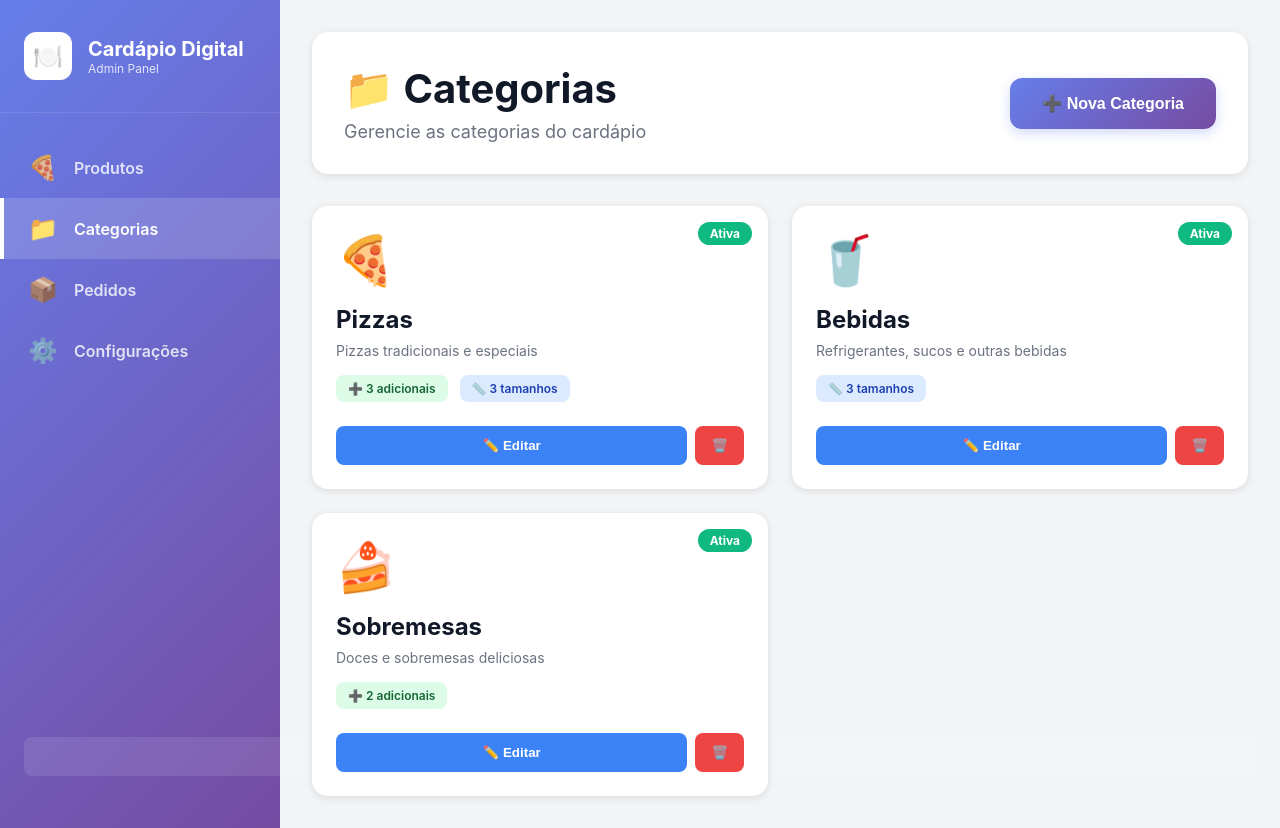
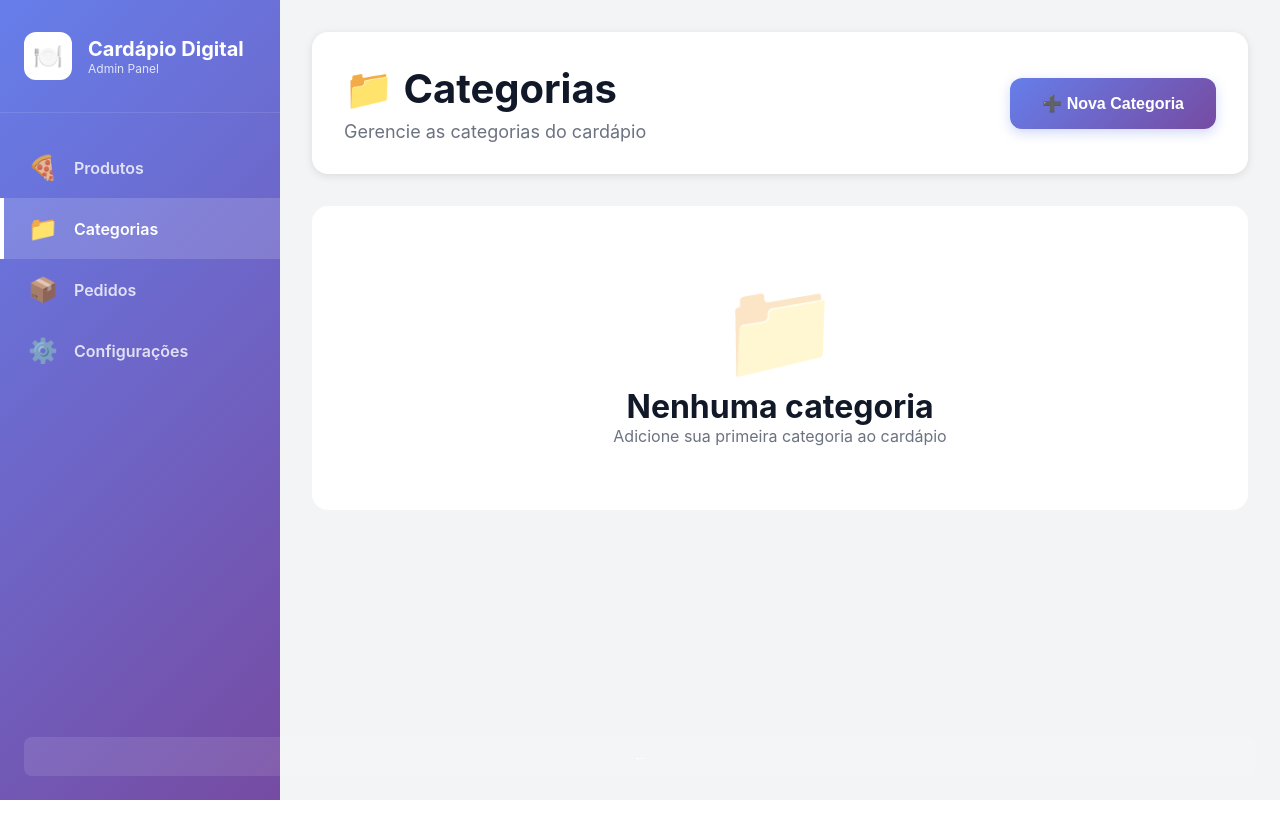
Before and after one commit to Chote120279/admin-Cardapio-Digital-Master, an Angular app: page /admin/categories in a window 1280 px wide. After the commit the page ends 800 px from the top, so only its background shows below. Built offline with nearby package versions, Linux system fonts and the light colour scheme.

Commit message:
Implement CategoriaService integration in Categories and Products components
Co-authored-by: Chote120279 <201001366+Chote120279@users.noreply.github.com>

```diff
--- /dev/null
+++ b/src/app/services/categoria.service.ts
@@ -0,0 +1,71 @@
+import { Injectable } from '@angular/core';
+import { BehaviorSubject, Observable } from 'rxjs';
+
+export interface Categoria {
+  id: string;
+  nome: string;
+  descricao: string;
+  icone: string;
+  ativo: boolean;
+  adicionais: Array<{ nome: string; preco: number }>;
+  tamanhos: Array<{ nome: string; multiplicador: number }>;
+}
+
+@Injectable({
+  providedIn: 'root'
+})
+export class CategoriaService {
+  private categorias$ = new BehaviorSubject<Categoria[]>([]);
+
+  constructor() {
+    this.loadFromLocalStorage();
+  }
+
+  private loadFromLocalStorage() {
+    const stored = localStorage.getItem('categorias');
+    if (stored) {
+      try {
+        const parsed = JSON.parse(stored);
+        this.categorias$.next(parsed);
+        console.log('✅ Categorias carregadas do localStorage:', parsed);
+      } catch (e) {
+        console.error('❌ Erro ao carregar categorias:', e);
+      }
+    } else {
+      console.log('ℹ️ Nenhuma categoria no localStorage');
+    }
+  }
+
+  getCategorias(): Observable<Categoria[]> {
+    return this.categorias$.asObservable();
+  }
+
+  getCategoriasValue(): Categoria[] {
+    return this.categorias$.value;
+  }
+
+  addCategoria(categoria: Categoria) {
+    const categorias = [...this.categorias$.value, categoria];
+    this.saveAndNotify(categorias);
+    console.log('➕ Categoria adicionada:', categoria);
+  }
+
+  updateCategoria(id: string, updated: Categoria) {
+    const categorias = this.categorias$.value.map(c =>
+      c.id === id ? updated : c
+    );
+    this.saveAndNotify(categorias);
+    console.log('✏️ Categoria atualizada:', updated);
+  }
+
+  deleteCategoria(id: string) {
+    const categorias = this.categorias$.value.filter(c => c.id !== id);
+    this.saveAndNotify(categorias);
+    console.log('🗑️ Categoria deletada:', id);
+  }
+
+  private saveAndNotify(categorias: Categoria[]) {
+    localStorage.setItem('categorias', JSON.stringify(categorias));
+    this.categorias$.next(categorias);
+  }
+}
--- a/src/app/views/admin/categories/categories.component.ts
+++ b/src/app/views/admin/categories/categories.component.ts
@@ -1,6 +1,7 @@
 import { Component, OnInit } from '@angular/core';
 import { CommonModule } from '@angular/common';
 import { FormsModule } from '@angular/forms';
+import { CategoriaService } from '../../../services/categoria.service';
 
 interface Adicional {
   nome: string;
@@ -388,52 +389,14 @@ export class CategoriesComponent implements OnInit {
 
   emojis = ['🍕', '🍔', '🌮', '🍜', '🍱', '🥗', '🍰', '🧁', '☕', '🥤', '🍺', '🍷', '🥘', '🍝', '🥩', '🐟'];
 
+  constructor(private categoriaService: CategoriaService) {}
+
   ngOnInit() {
-    // Sample data
-    this.categorias = [
-      {
-        id: '1',
-        nome: 'Pizzas',
-        descricao: 'Pizzas tradicionais e especiais',
-        icone: '🍕',
-        ativo: true,
-        adicionais: [
-          { nome: 'Queijo extra', preco: 5.00 },
-          { nome: 'Bacon', preco: 7.00 },
-          { nome: 'Azeitonas', preco: 3.00 }
-        ],
-        tamanhos: [
-          { nome: 'Pequena', multiplicador: 0.8 },
-          { nome: 'Média', multiplicador: 1.0 },
-          { nome: 'Grande', multiplicador: 1.3 }
-        ]
-      },
-      {
-        id: '2',
-        nome: 'Bebidas',
-        descricao: 'Refrigerantes, sucos e outras bebidas',
-        icone: '🥤',
-        ativo: true,
-        adicionais: [],
-        tamanhos: [
-          { nome: '350ml', multiplicador: 1.0 },
-          { nome: '600ml', multiplicador: 1.5 },
-          { nome: '2L', multiplicador: 2.5 }
-        ]
-      },
-      {
-        id: '3',
-        nome: 'Sobremesas',
-        descricao: 'Doces e sobremesas deliciosas',
-        icone: '🍰',
-        ativo: true,
-        adicionais: [
-          { nome: 'Chantilly', preco: 3.00 },
-          { nome: 'Calda extra', preco: 2.00 }
-        ],
-        tamanhos: []
-      }
-    ];
+    // Carregar categorias do serviço
+    this.categoriaService.getCategorias().subscribe(cats => {
+      this.categorias = cats;
+      console.log('📁 Categorias carregadas:', cats.map(c => c.nome));
+    });
   }
 
   openModal() {
@@ -468,19 +431,22 @@ export class CategoriesComponent implements OnInit {
       return;
     }
 
+    const categoria: Categoria = {
+      id: this.editingCategoria?.id || Date.now().toString(),
+      nome: this.formData.nome,
+      descricao: this.formData.descricao,
+      icone: this.formData.icone,
+      ativo: this.formData.ativo,
+      adicionais: this.formData.adicionais,
+      tamanhos: this.formData.tamanhos
+    };
+
     if (this.editingCategoria) {
-      // Update existing
-      const index = this.categorias.findIndex(c => c.id === this.editingCategoria!.id);
-      if (index !== -1) {
-        this.categorias[index] = { ...this.editingCategoria, ...this.formData };
-      }
+      // Atualizar existente
+      this.categoriaService.updateCategoria(categoria.id, categoria);
     } else {
-      // Add new
-      const newCategoria: Categoria = {
-        id: Date.now().toString(),
-        ...this.formData
-      };
-      this.categorias.push(newCategoria);
+      // Adicionar nova
+      this.categoriaService.addCategoria(categoria);
     }
 
     this.closeModal();
@@ -488,7 +454,7 @@ export class CategoriesComponent implements OnInit {
 
   deleteCategoria(id: string) {
     if (confirm('Tem certeza que deseja excluir esta categoria?')) {
-      this.categorias = this.categorias.filter(c => c.id !== id);
+      this.categoriaService.deleteCategoria(id);
     }
   }
 
--- a/src/app/views/admin/products/products.component.ts
+++ b/src/app/views/admin/products/products.component.ts
@@ -1,6 +1,7 @@
 import { Component, OnInit } from '@angular/core';
 import { CommonModule } from '@angular/common';
 import { FormsModule } from '@angular/forms';
+import { CategoriaService } from '../../../services/categoria.service';
 
 interface Produto {
   id: string;
@@ -306,7 +307,7 @@ interface Produto {
 })
 export class ProductsComponent implements OnInit {
   produtos: Produto[] = [];
-  categorias: string[] = ['Pizzas', 'Bebidas', 'Sobremesas', 'Lanches', 'Pratos'];
+  categorias: string[] = [];
   filtroCategoria = 'todos';
   showModal = false;
   editingProduto: Produto | null = null;
@@ -322,7 +323,15 @@ export class ProductsComponent implements OnInit {
 
   emojis = ['🍕', '🍔', '🌮', '🍜', '🍱', '🥗', '🍰', '🧁', '☕', '🥤', '🍺', '🍷', '🥘', '🍝', '🥩', '🐟', '🍤', '🌭', '🥙', '🍟', '🥓', '🧀', '🍪', '🎂'];
 
+  constructor(private categoriaService: CategoriaService) {}
+
   ngOnInit() {
+    // Carregar categorias do serviço
+    this.categoriaService.getCategorias().subscribe(cats => {
+      this.categorias = cats.map(c => c.nome);
+      console.log('📁 Categorias carregadas:', this.categorias);
+    });
+
     // Sample data
     this.produtos = [
       {
```
